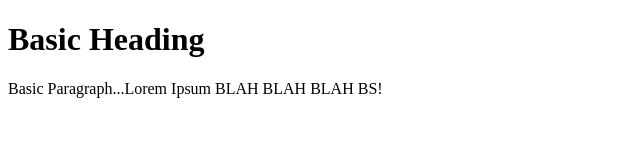
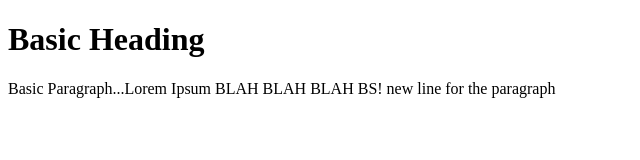
Before and after one commit to rottenberry23/coursera--test, a plain HTML site: page index.html in a window 1280 px wide. Shown: the whole page, without its empty margins (0-640 px from the left). Drawn offline with Linux system fonts and the light colour scheme.

Commit message:
New line in the paragraph...btw i also reverted one time just to check things

```diff
--- a/index.html
+++ b/index.html
@@ -5,6 +5,7 @@
 </head>
 <body>
 	<h1>Basic Heading</h1>
-	<p>Basic Paragraph...Lorem Ipsum BLAH BLAH BLAH BS!</p>
+	<p>Basic Paragraph...Lorem Ipsum BLAH BLAH BLAH BS!
+	new line for the paragraph</p>
 </body>
 </html>
```
